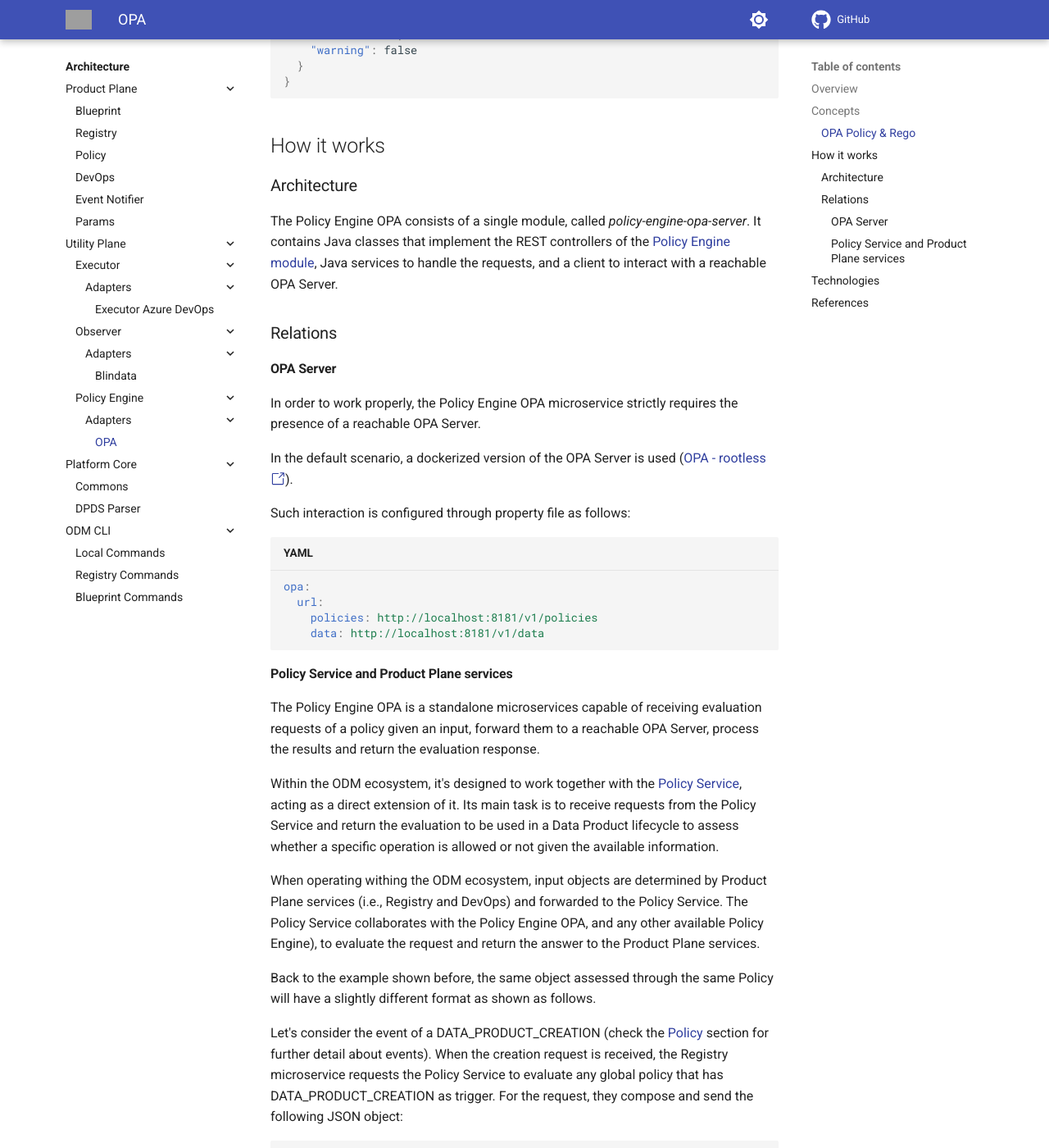
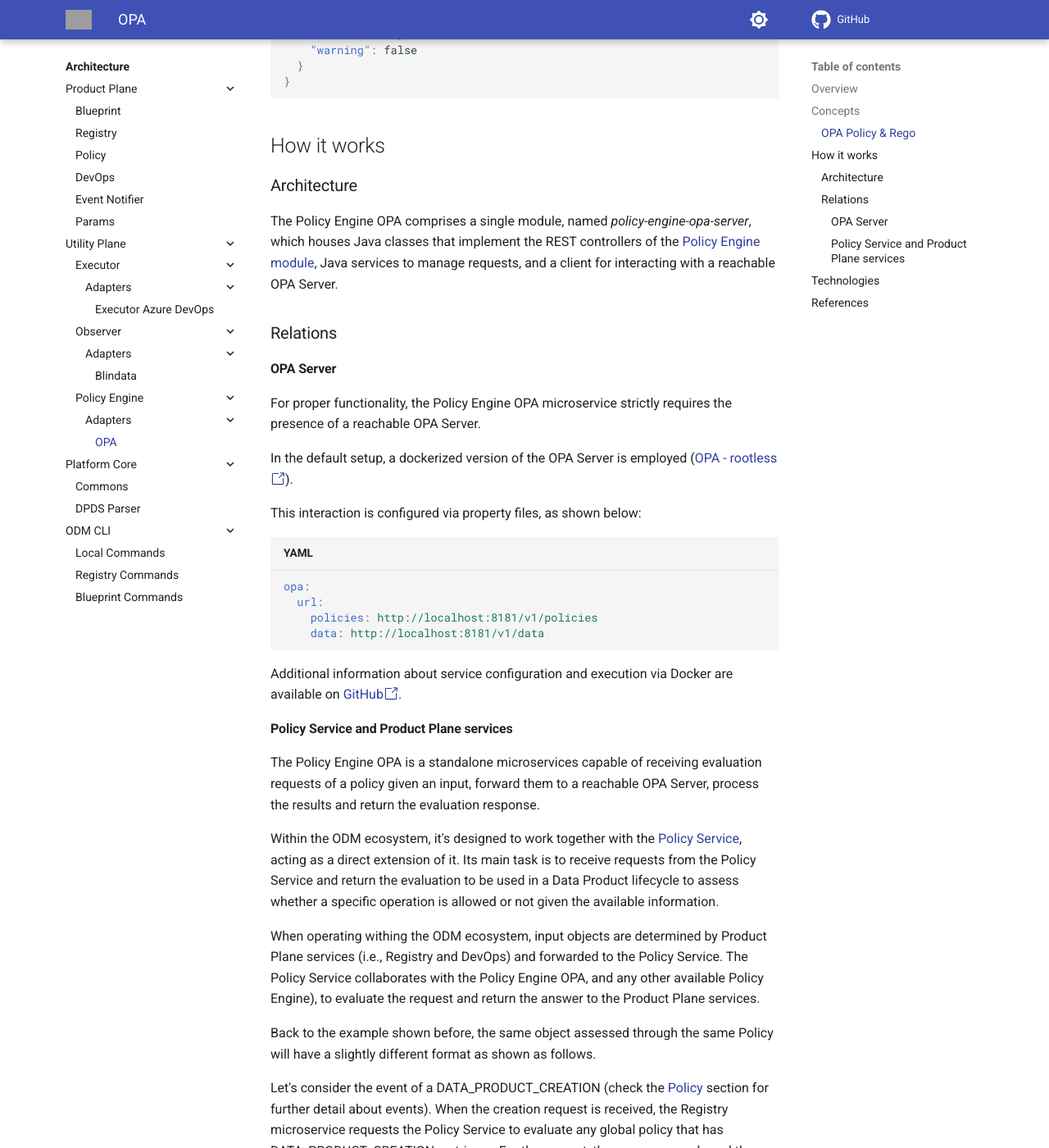
Before and after one commit to opendatamesh-initiative/odm-site-platform, an MkDocs documentation site: the page built from docs/architecture/utility-plane/policy/adapters/opa.md, in a window 1280 px wide and 1400 px high, scrolled down 2199 px. Shown: the whole window at 82% size. Built offline with MkDocs 1.6.1 and Material for MkDocs 9.7.7, drawn with Linux system fonts in a browser that asks for light colours; comment, search, counter and statistics services are not loaded; grey boxes are pictures that could not be loaded.

Commit message:
minor fixes

````diff
--- a/docs/architecture/utility-plane/policy/adapters/opa.md
+++ b/docs/architecture/utility-plane/policy/adapters/opa.md
@@ -102,9 +102,9 @@
 
 ### Architecture
 
-The Policy Engine OPA consists of a single module, called *policy-engine-opa-server*.
-It contains Java classes that implement the REST controllers of the [Policy Engine module](../index.md),
-Java services to handle the requests, and a client to interact with a reachable OPA Server.
+The Policy Engine OPA comprises a single module, named *policy-engine-opa-server*,
+which houses Java classes that implement the REST controllers of the [Policy Engine module](../index.md),
+Java services to manage requests, and a client for interacting with a reachable OPA Server.
 
 <!--![Policy-Engine-OPA-diagram](../../../images/architecture/utility-plane/policy/adapters/policy_engine_opa_architecture.png)-->
 
@@ -112,18 +112,21 @@
 ### Relations
 
 #### OPA Server
-In order to work properly, the Policy Engine OPA microservice strictly requires the presence of a reachable OPA Server.
+For proper functionality, the Policy Engine OPA microservice strictly requires the presence of a reachable OPA Server.
 
-In the default scenario, a dockerized version of the OPA Server is used
+In the default setup, a dockerized version of the OPA Server is employed
 (<a href="https://hub.docker.com/layers/openpolicyagent/opa/latest-rootless/images/sha256-b8d2ca87f0241531433d106473bbe3661b7c9be735c447daefa164f2c3942b8d?context=explore" target="_blank">OPA - rootless:octicons-link-external-24:</a>).
 
-Such interaction is configured through property file as follows:
+This interaction is configured via property files, as shown below:
 ```yaml
 opa:
   url:
     policies: http://localhost:8181/v1/policies
     data: http://localhost:8181/v1/data
 ```
+
+Additional information about service configuration and execution via Docker are available on
+<a href="https://github.com/opendatamesh-initiative/odm-platform-up-services-policy-engine-opa/blob/main/README.md" target="_blank">GitHub:octicons-link-external-24:</a>.
 
 #### Policy Service and Product Plane services
 
````
